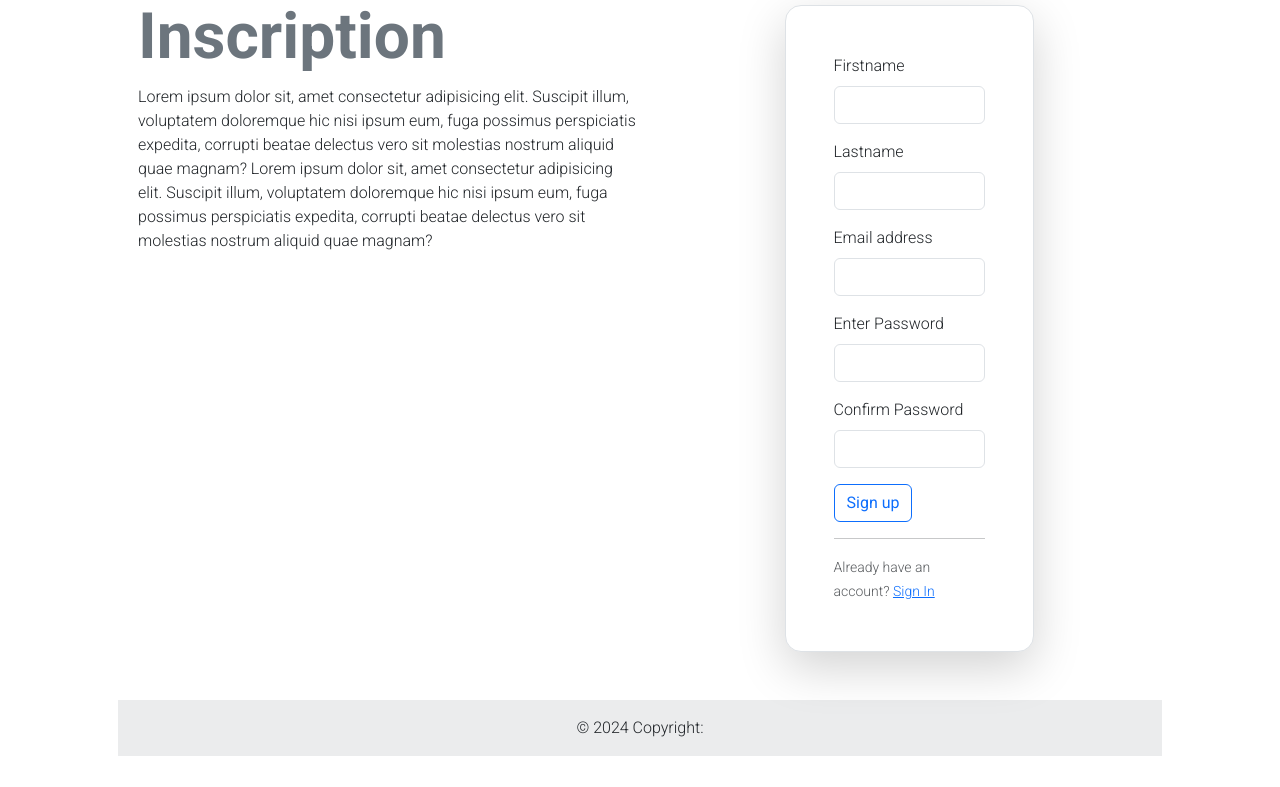
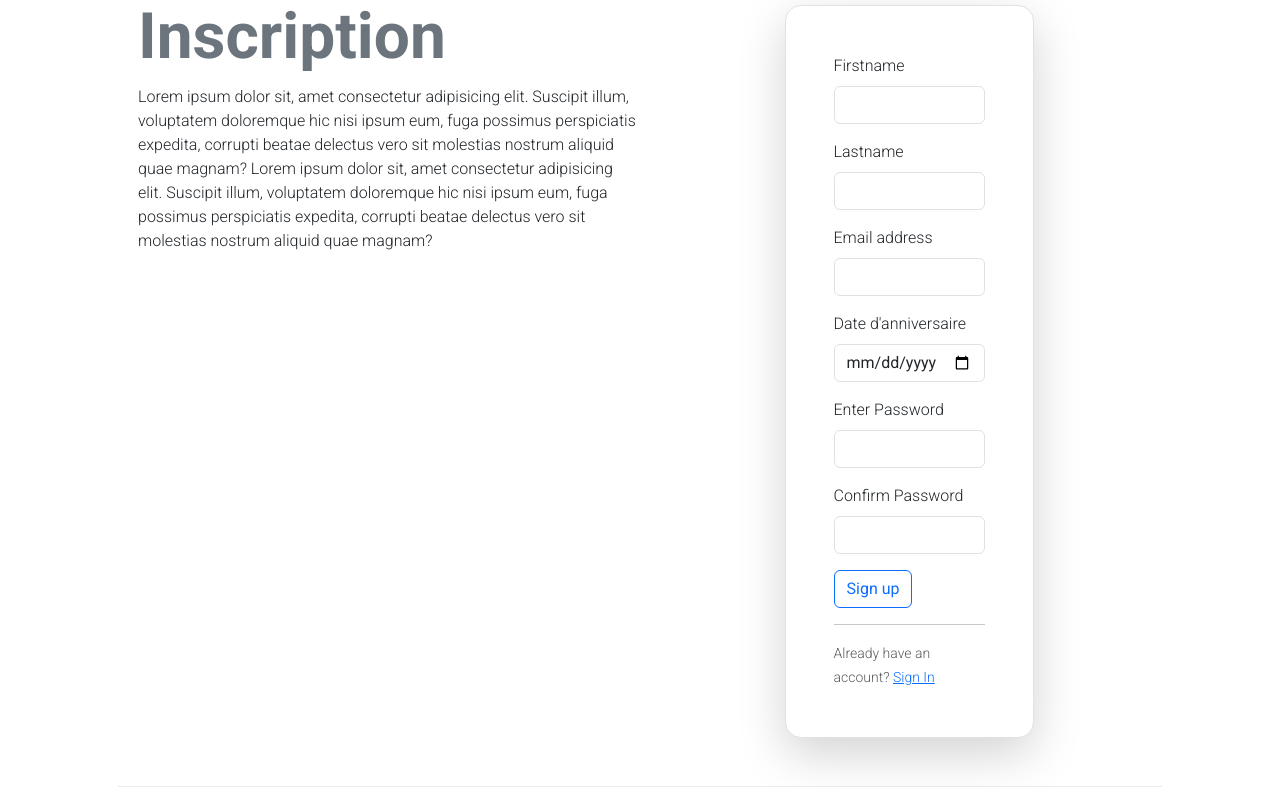
Before and after one commit to lalainafr/ecf-django, a Django app: page /account/register-user/ in a window 1280 px wide. Shown: the part 370-1157 px from the top of the page. Before the commit the page ends 1126 px from the top, so only its background shows below. Run offline with Django 5.2, Linux system fonts and the light colour scheme; some libraries are stand-ins or nearby versions.

Commit message:
refacto user profile

```diff
--- a/account/form.py
+++ b/account/form.py
@@ -8,14 +8,14 @@ User = get_user_model()
 class RegisterCustomerForm(UserCreationForm):
     class Meta:
         model = User
-        fields = ['last_name','first_name', 'email', 'password1', 'password2']
+        fields = ['last_name','first_name', 'email', 'birthdate', 'password1', 'password2']
 
 
 
 class ProfileForm(forms.ModelForm):
     class Meta:
         model = Profile
-        fields = ['address','bankName', 'accountNb', 'birthdate']
+        fields = ['address','bankName', 'accountNb', ]
 
         widgets = {
           'address': forms.Textarea(attrs={'rows':2}),
--- a/account/models.py
+++ b/account/models.py
@@ -7,6 +7,7 @@ class User(AbstractUser):
     last_name = models.CharField(max_length=50, default='')
     first_name= models.CharField(max_length=50, default='')
     email = models.EmailField(unique=True)
+    birthdate = models.DateTimeField(blank=True, null=True)
     userUid = models.UUIDField(default=uuid.uuid4)
 
     def __str__(self) -> str:
@@ -15,7 +16,6 @@ class User(AbstractUser):
 class Profile(models.Model):
     user = models.OneToOneField(User, on_delete=models.CASCADE)
     address = models.TextField(null=True, blank=True)
-    birthdate = models.DateTimeField(blank=True, null=True)
     # les informations suivantes servent juste pour la 'SIMULATION DE PAIEMENT'
     # dans la vraie vie les informations confidentielles ne sont pas stockées ainsi
     bankName = models.CharField(max_length=50, blank=True, null=True)
--- a/account/views.py
+++ b/account/views.py
@@ -109,7 +109,6 @@ def edit_profile(request, pk):
         if form.is_valid():
             profile = form.save(commit=False)
             profile.user = request.user
-            profile.birthdate = request.POST['birthdate']
             profile.save()
             messages.success(request, 'Profil modifié')
             return redirect('user_profile', pk=request.user)
--- a/templates/account/edit_profile.html
+++ b/templates/account/edit_profile.html
@@ -37,8 +37,9 @@
                         <label for="floatingInput" class="form-label text-petit"
                             >Date d'anniversaire</label
                         >
-                        <input type="date" name="birthdate" class="form-control
-                        text-muted" id="floatingInput">
+                       <input type="text" name="user" class="form-control
+                        text-muted" id="floatingInput" value="{{request.user.birthdate | date:"d F Y"}}"
+                        disabled="True">
                     </div>
                     <div class="mb-3">
                         <label for="floatingInput" class="form-label text-petit"
--- a/templates/account/register_user.html
+++ b/templates/account/register_user.html
@@ -54,6 +54,18 @@
                     </div>
                     <div class="mb-3">
                         <label for="floatingInput" class="form-label"
+                            >Date d'anniversaire</label
+                        >
+                        <!-- {% render_field form.birthdate class="form-control" %} -->
+                        <input
+                            type="date"
+                            name="birthdate"
+                            class="form-control"
+                            id="floatingInput"
+                        />
+                    </div>
+                    <div class="mb-3">
+                        <label for="floatingInput" class="form-label"
                             >Enter Password</label
                         >
                         {% render_field form.password1 class="form-control" %}
--- a/templates/account/user_profile.html
+++ b/templates/account/user_profile.html
@@ -36,7 +36,7 @@
                     <div class="card-body">
                         <h5 class="card-title display-6">{{profile.user}}</h5>
                         <p class="card-text text-muted text-petit">
-                            {{profile.birthdate | date:"d F Y"}}
+                            {{profile.user.birthdate | date:"d F Y"}}
                         </p>
                         <p class="card-text text-muted">{{profile.address}}</p>
                     </div>
```
Also changed, not shown: account/migrations/0009_user_birthdate_alter_user_first_name_and_more.py.
